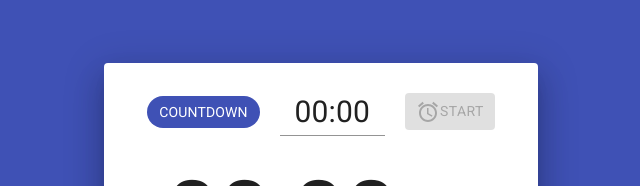
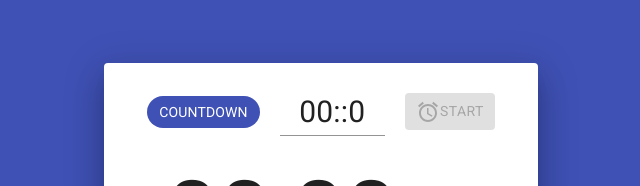
Before and after one commit to lhbelfanti/timer, a React (Create React App) app: page / in a window 1280 px wide. Shown: the part 150-336 px from the top of the page, without its empty margins (319-959 px from the left). Built offline with nearby package versions, Linux system fonts and the light colour scheme.

Commit message:
Updated Number Formatter package.

```diff
--- a/package.json
+++ b/package.json
@@ -8,12 +8,12 @@
     "@material-ui/icons": "^4.11.2",
     "@material-ui/lab": "^4.0.0-alpha.60",
     "@types/node": "^12.0.0",
-    "@types/react": "^17.0.0",
-    "@types/react-dom": "^17.0.0",
+    "@types/react": "^17.0.2",
+    "@types/react-dom": "^17.0.2",
     "@types/react-redux": "^7.1.18",
     "react": "^17.0.2",
     "react-dom": "^17.0.2",
-    "react-number-format": "^4.6.4",
+    "react-number-format": "^5.0.0",
     "react-redux": "^7.2.4",
     "react-router-dom": "^5.2.0",
     "react-scripts": "4.0.3",
--- a/src/pages/timer/components/CountdownInput.tsx
+++ b/src/pages/timer/components/CountdownInput.tsx
@@ -1,7 +1,7 @@
 import makeStyles from "@material-ui/core/styles/makeStyles";
 import TextField from "@material-ui/core/TextField";
 import React from "react";
-import NumberFormat from "react-number-format";
+import { PatternFormat } from "react-number-format";
 import { getSecondsFromMMSS, timerLimit, toMMSS } from "../timerHelper";
 
 interface CountdownInputProps {
@@ -34,16 +34,18 @@ const CountdownInput = (props: CountdownInputProps) => {
   };
 
   return (
-    <NumberFormat
-      format={timerLimit}
+    <PatternFormat
+      id="countdown-input"
+      className={classes.countdownInput}
+      value={value}
+      valueIsNumericString={true}
       placeholder="MM:SS"
-      mask={["M", "M", "S", "S"]}
       customInput={TextField}
       onChange={onChange}
       onBlur={onBlur}
-      value={value}
-      id="countdown-input"
-      className={classes.countdownInput}
+      allowEmptyFormatting={true}
+      format={"##:##"}
+      mask={"MMSS"}
     />
   )
 }
--- a/src/pages/timer/timerHelper.ts
+++ b/src/pages/timer/timerHelper.ts
@@ -86,5 +86,5 @@ export const timerLimit = (val: string) => {
   const minutes = val.substring(0, 2);
   const seconds = val.substring(2, 4);
 
-  return minutes + (seconds.length ? ":" + seconds : "");
+  return (minutes + (seconds.length ? ":" + seconds : "")).toString();
 };
```
Also changed, not shown: 1 other file (tests, documents, lock files or other folders).
